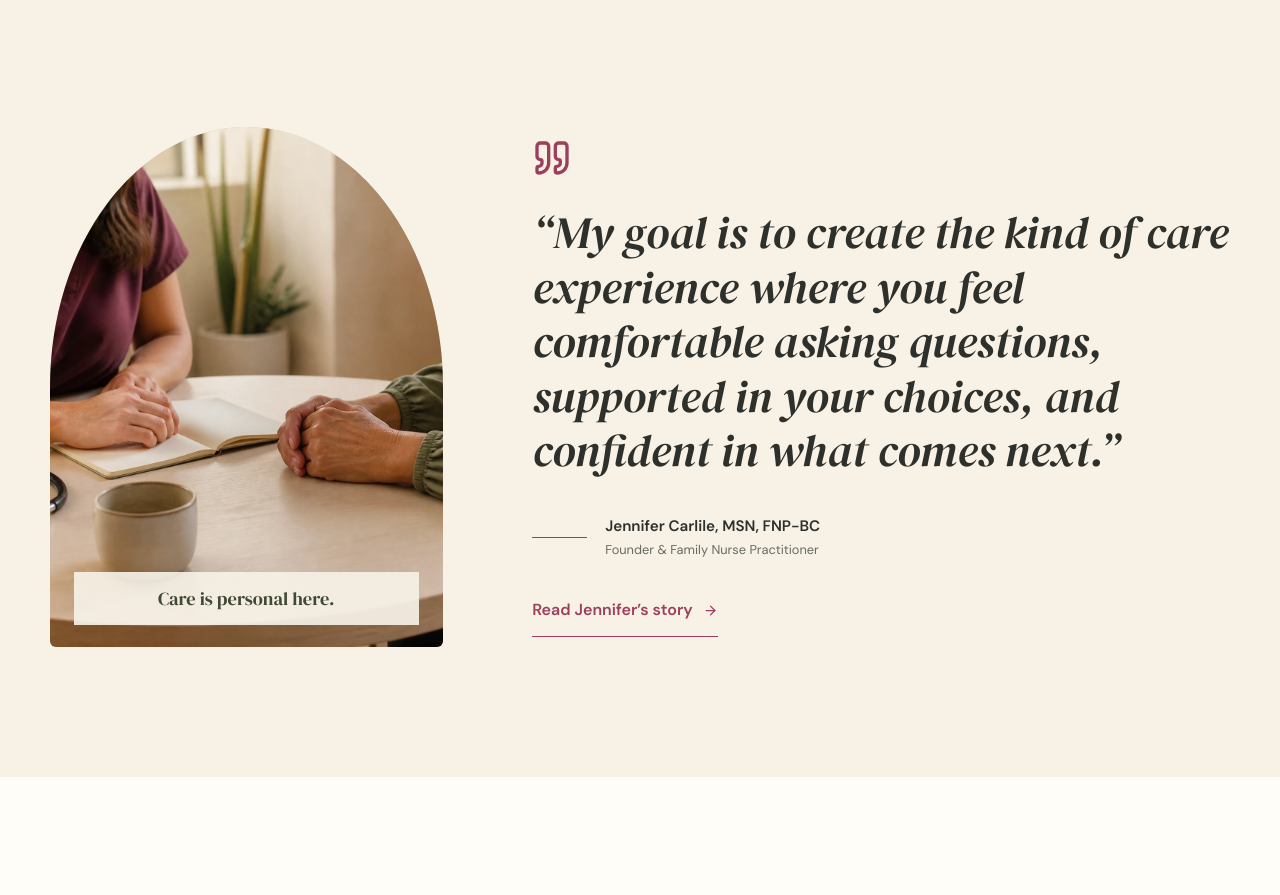
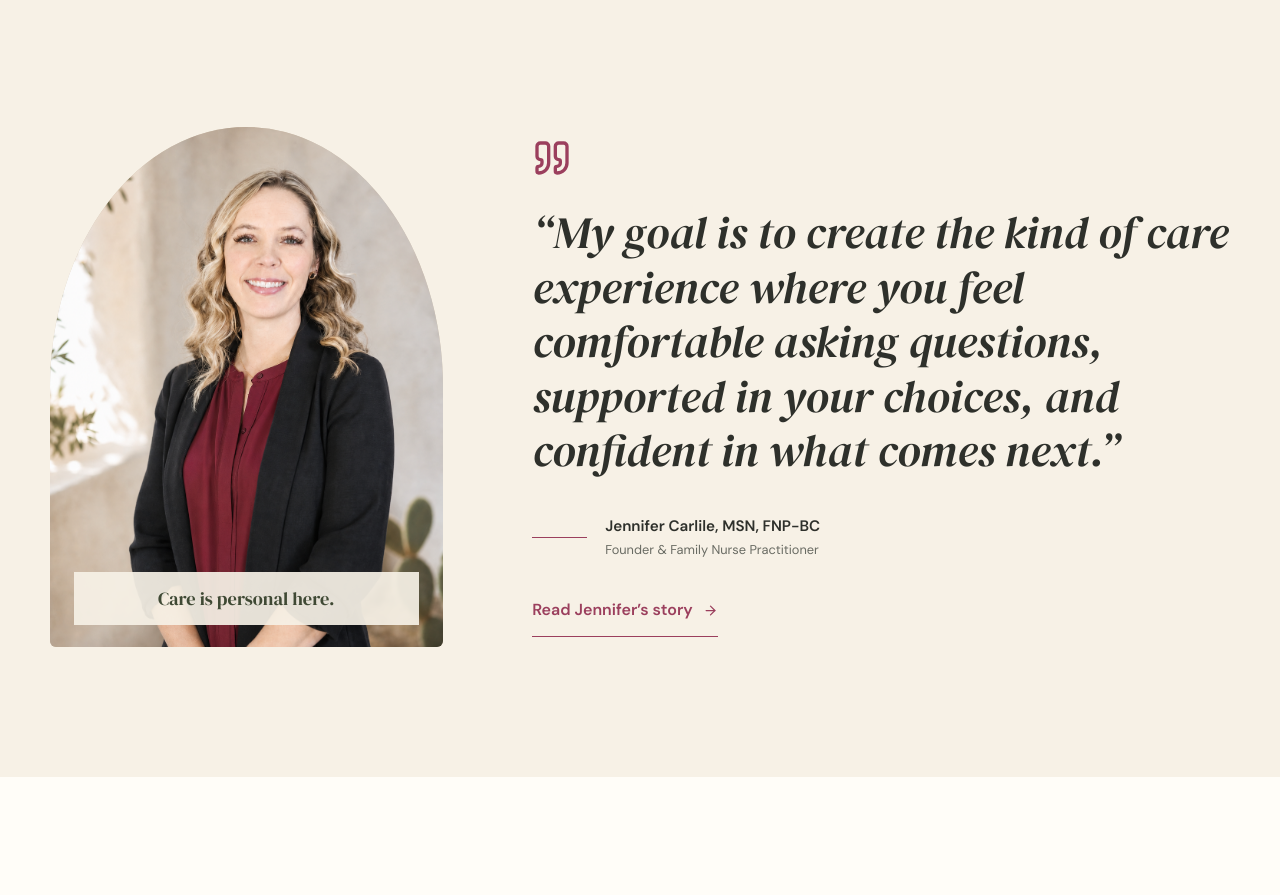
Before and after one commit to Rando2020/PPC_AZ, a React (Vite) app: page / in a window 1280 px wide. Shown: the part 3620-4515 px from the top of the page. Built offline with nearby package versions, Linux system fonts and the light colour scheme; no server answers.

Commit message:
Use canonical Jennifer photography for homepage trust

```diff
--- a/src/pages/Home.jsx
+++ b/src/pages/Home.jsx
@@ -80,7 +80,7 @@ export default function Home(){
     </div></section>
 
     <section className="founder-note" data-reveal="split"><div className="shell founder-note__grid">
-      <figure className="founder-note__photo"><img src={`${import.meta.env.BASE_URL}images/consultation-detail.webp`} alt="A nurse practitioner listening during a patient conversation"/><figcaption>Care is personal here.</figcaption></figure>
+      <figure className="founder-note__photo"><img src={`${import.meta.env.BASE_URL}images/provider-portrait.png`} alt="Jennifer Carlile, MSN, FNP-BC" loading="lazy"/><figcaption>Care is personal here.</figcaption></figure>
       <div><Quote className="founder-note__quote-icon"/><blockquote>“My goal is to create the kind of care experience where you feel comfortable asking questions, supported in your choices, and confident in what comes next.”</blockquote><div className="founder-note__byline"><span/><p><strong>Jennifer Carlile, MSN, FNP-BC</strong>Founder & Family Nurse Practitioner</p></div><a className="editorial-link editorial-link--dark" href="#/provider">Read Jennifer’s story <ArrowRight size={15}/></a></div>
     </div></section>
 
```
